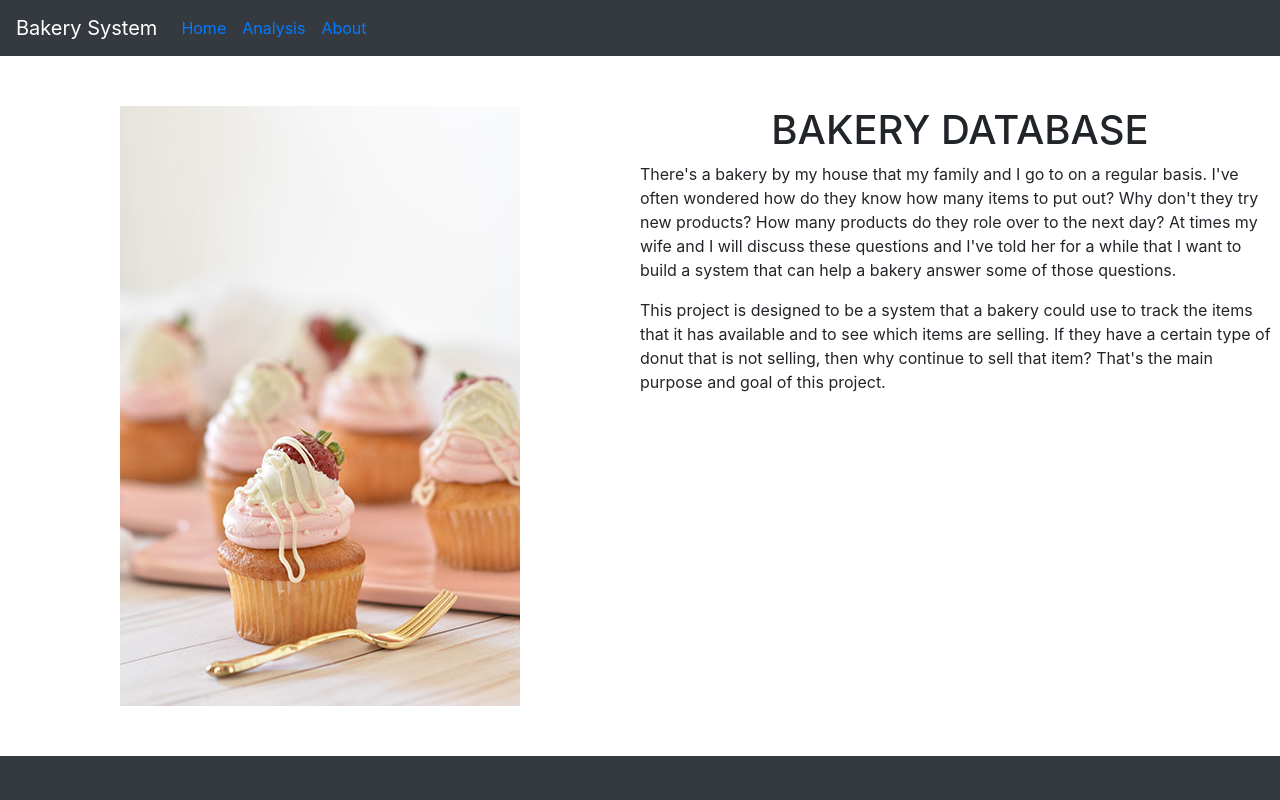
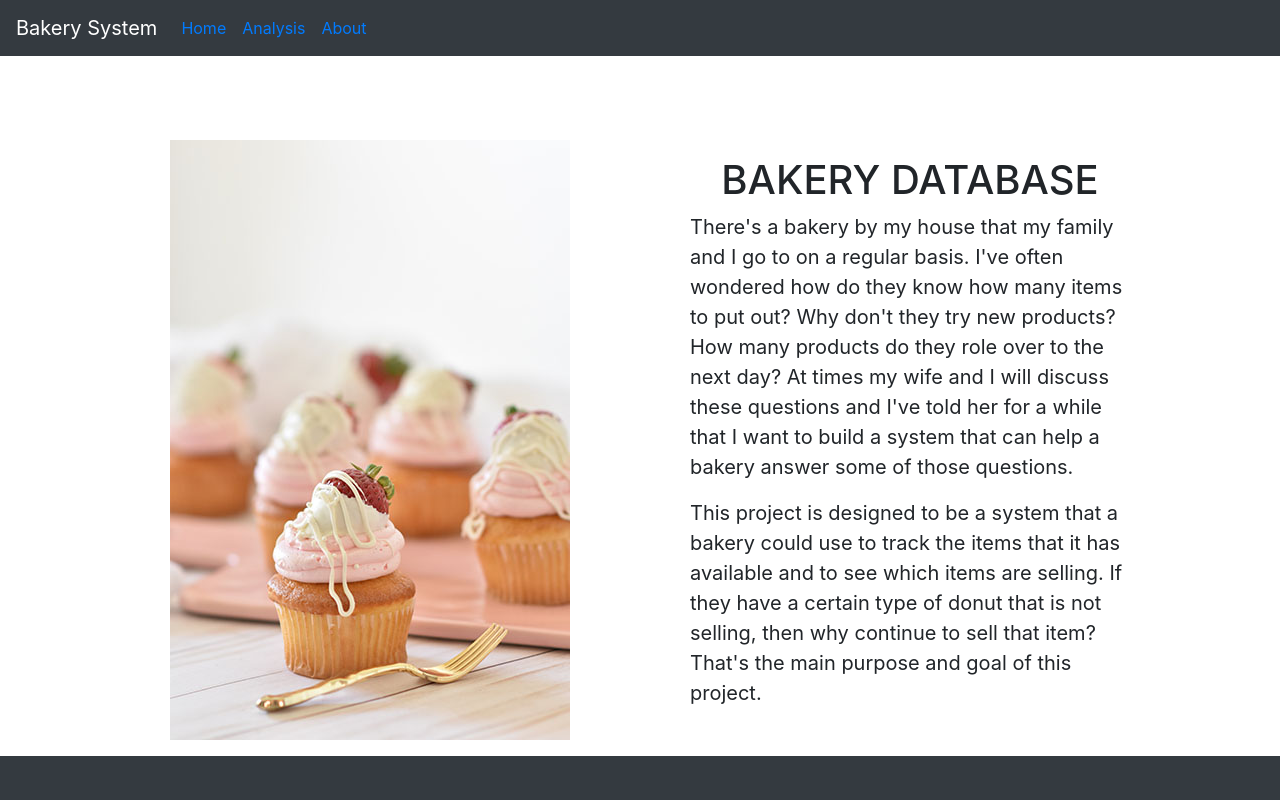
Before and after one commit to ravenusmc/bakery_database, a Vue app in the folder client/: page /#/ in a window 1280 px wide. Shown: the top 800 px of the page. Built offline with nearby package versions, Linux system fonts and the light colour scheme.

Commit message:
started work on main page

```diff
--- a/client/src/components/common/Navbar.vue
+++ b/client/src/components/common/Navbar.vue
@@ -24,7 +24,7 @@
           <span>
             <li class="nav-item">
               <a class="nav-link">
-                <router-link to="/analysis">Analysis</router-link>
+                <router-link to="/main">Analysis</router-link>
               </a>
             </li>
           </span>
--- a/client/src/components/landing/Top.vue
+++ b/client/src/components/landing/Top.vue
@@ -35,7 +35,7 @@ section {
   display: grid;
   grid-template-columns: 1fr 1fr;
   height: 600px;
-  margin: 50px 0 50px 0;
+  margin: 50px 100px 50px 100px;
 }
 
 .pic-div {
@@ -51,4 +51,9 @@ section {
   text-transform: uppercase;
 }
 
+.paragragh-div {
+	padding: 50px;
+	font-size: 20px;
+}
+
 </style>
--- a/client/src/router/index.js
+++ b/client/src/router/index.js
@@ -17,6 +17,14 @@ const routes = [
     // this generates a separate chunk (about.[hash].js) for this route
     // which is lazy-loaded when the route is visited.
     component: () => import(/* webpackChunkName: "about" */ '../views/AboutView.vue')
+  },
+  {
+    path: '/main',
+    name: 'main',
+    // route level code-splitting
+    // this generates a separate chunk (about.[hash].js) for this route
+    // which is lazy-loaded when the route is visited.
+    component: () => import(/* webpackChunkName: "about" */ '../views/Main.vue')
   }
 ]
 
--- /dev/null
+++ b/client/src/views/Main.vue
@@ -0,0 +1,17 @@
+<template>
+  <div>
+    <h1>Main</h1>
+  </div>
+</template>
+
+<script>
+// @ is an alias to /src
+// import Top from '@/components/landing/Top.vue'
+
+export default {
+  name: 'Main',
+  // components: {
+  //   Top
+  // }
+}
+</script>
```
